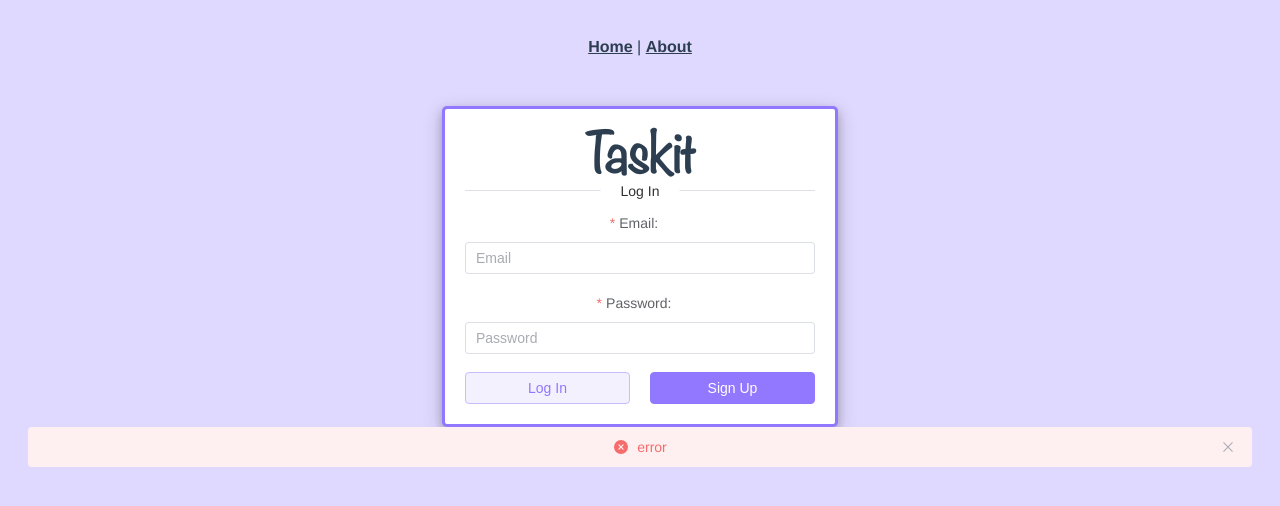
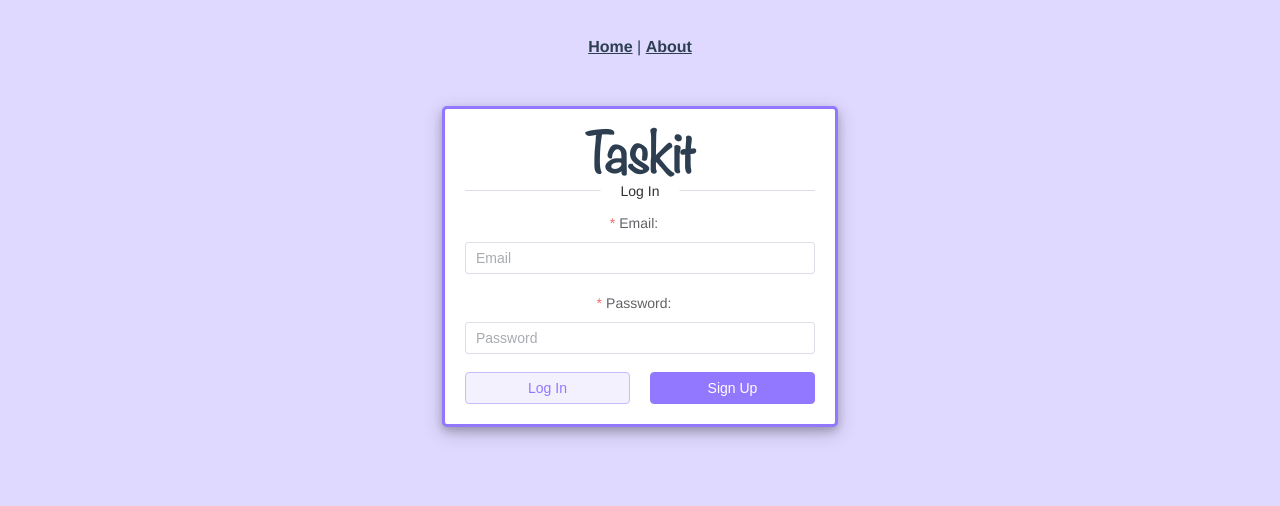
Before and after one commit to mathieugeoffroy052/ecse428-group-project, a Vue app in the folder taskit-frontend/: page /login in a window 1280 px wide. Shown: the top 506 px of the page. Built offline with nearby package versions, Linux system fonts and the light colour scheme.

Commit message:
added temporary version of axios requests and touched up look of page

```diff
--- a/taskit-frontend/src/views/Login.vue
+++ b/taskit-frontend/src/views/Login.vue
@@ -9,15 +9,16 @@
               >Log In</el-divider
             >
           </el-row>
-          <el-form label-position="top">
+          <el-form label-position="top" :model="logInForm">
             <el-form-item label="Email:" required>
-              <el-input placeholder="Email" v-model="email" />
+              <el-input placeholder="Email" v-model="logInForm.email" />
             </el-form-item>
             <el-form-item label="Password:" required>
               <el-input
                 type="password"
                 placeholder="Password"
-                v-model="password"
+                show-password
+                v-model="logInForm.password"
               />
             </el-form-item>
           </el-form>
@@ -34,14 +35,15 @@
             >
           </el-row>
         </div>
-        <el-alert
+      </el-row>
+        <div style="width:395px; margin:auto; padding:20px">
+          <el-alert
           v-if="showError"
-          title="error"
+          title="Invalid log in attempt"
           type="error"
-          center
           show-icon
-        />
-      </el-row>
+        >{{error}}</el-alert>
+        </div>
     </el-main>
   </el-container>
 </template>
@@ -57,22 +59,22 @@ export default {
         password: "",
       },
       error: "",
-      showError: true,
+      showError: false,
     };
   },
   methods: {
     onLogIn() {
-      const form = new FormData();
-
-      form.append("email", this.logInForm.email);
-      form.append("password", this.logInForm.password);
-
-      axios.post("/login", form)
-        .then((response) => response)
-        .catch((e) => {
+      axios ({
+          method: 'post',
+          url: 'http://127.0.0.1:8000/login/',
+          data: {
+              'username': this.logInForm.email,
+              'password': this.logInForm.password
+          }
+      }).catch( e => {
           this.error = e.response.data.message;
           this.showError = true;
-        });
+      })
     },
   },
 };
@@ -106,9 +108,4 @@ body {
   width: 165px;
   padding-bottom: 0px;
 }
-.el-alert {
-  margin: 20px;
-  padding: 20px;
-  width: 350px;
-}
 </style>
```
